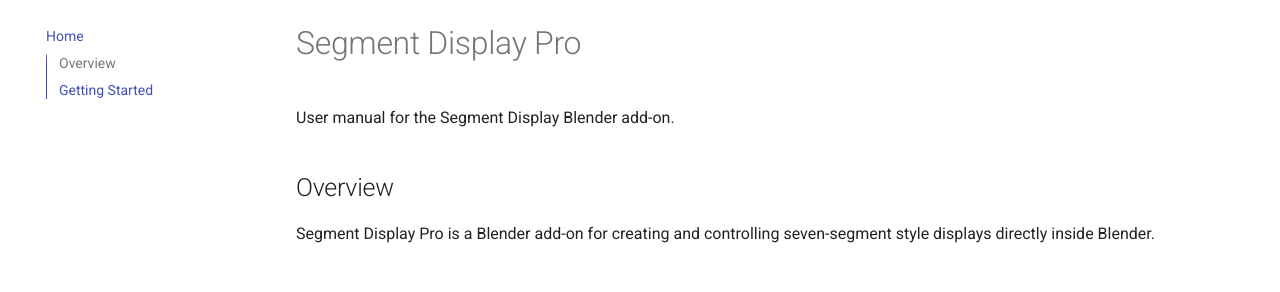
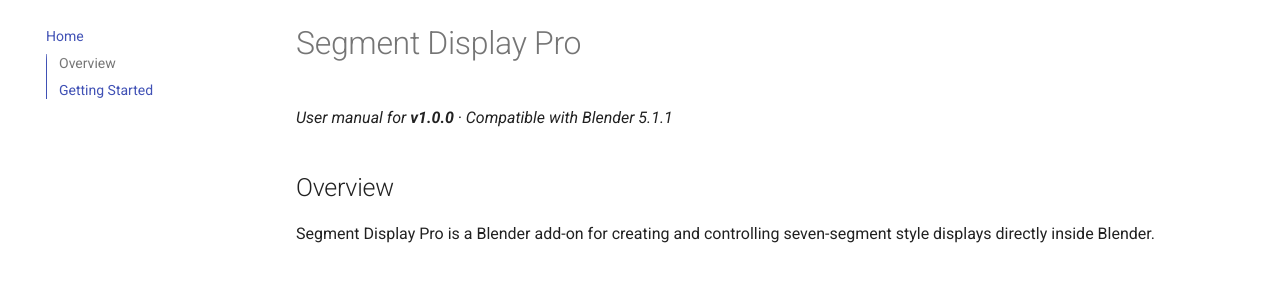
Before and after one commit to ahmetmaya-orion/segment-display-pro-docs, an MkDocs documentation site: the page built from docs/index.md, in a window 1280 px wide. Shown: the part 123-415 px from the top of the page. Built offline with MkDocs 1.6.1 and Material for MkDocs 9.7.7, drawn with Linux system fonts in a browser that asks for light colours; comment, search, counter and statistics services are not loaded.

```diff
--- a/docs/index.md
+++ b/docs/index.md
@@ -1,6 +1,6 @@
 # Segment Display Pro
 
-User manual for the Segment Display Blender add-on.
+*User manual for **v1.0.0** · Compatible with Blender 5.1.1*
 
 ## Overview
 
```
Also changed, not shown: docs/introduction.md (+1 -1 lines).
